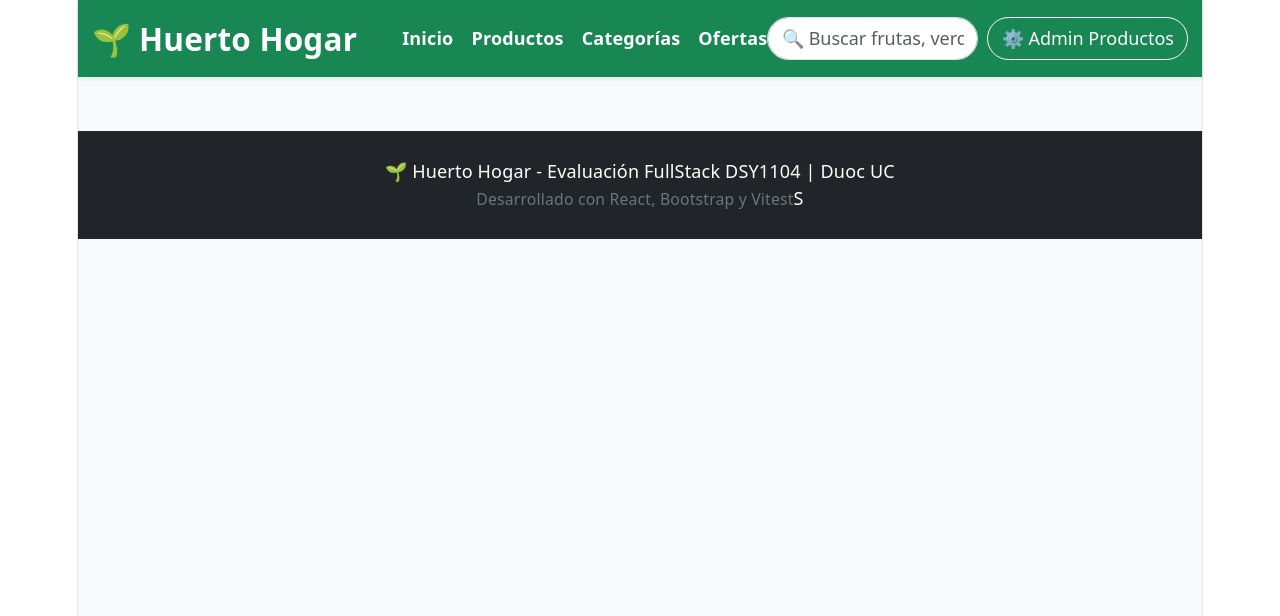
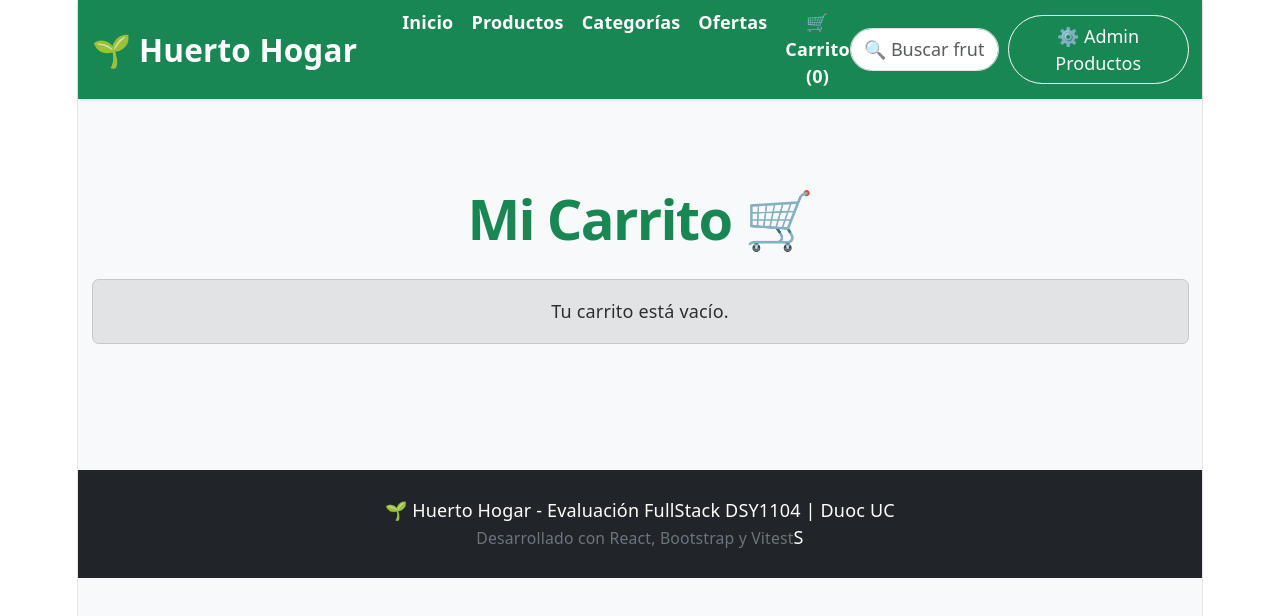
Before and after one commit to benantileo-droid/evaluacion2FullStack, a React (Vite) app in the folder huerto-app/: page /carrito in a window 1280 px wide. Shown: the top 616 px of the page. Built offline with nearby package versions, Linux system fonts and the light colour scheme.

Commit message:
creacion de carrito

```diff
--- a/huerto-app/src/App.jsx
+++ b/huerto-app/src/App.jsx
@@ -8,6 +8,7 @@ import Home from './pages/Home';
 import Productos from './pages/Productos';
 import Categoria from './pages/Categoria';
 import Ofertas from './pages/Ofertas';
+import Carrito from './pages/Carrito';
 
 export default function app(){
 const [productos, setProductos] = useState(() => {
@@ -37,6 +38,32 @@ const [productos, setProductos] = useState(() => {
       return [...prev, { ...product, cantidad: 1 }];
     });
   };
+  const handleRemoveFromCart = (id) => {
+  setCarrito((prev) =>
+    prev.filter((producto) => producto.id !== id)
+  );
+};
+const handleIncreaseQuantity = (id) => {
+  setCarrito((prev) =>
+    prev.map((producto) =>
+      producto.id === id
+        ? { ...producto, cantidad: producto.cantidad + 1 }
+        : producto
+    )
+  );
+};
+
+const handleDecreaseQuantity = (id) => {
+  setCarrito((prev) =>
+    prev
+      .map((producto) =>
+        producto.id === id
+          ? { ...producto, cantidad: producto.cantidad - 1 }
+          : producto
+      )
+      .filter((producto) => producto.cantidad > 0)
+  );
+};
 
   const handleSaveProduct = (nuevoProducto) => {
 
@@ -109,6 +136,12 @@ const handleEditProduct = (producto) => {
   <Link className="text-white text-decoration-none fw-semibold" to="/ofertas">
     Ofertas
   </Link>
+  <Link
+  className="text-white text-decoration-none fw-semibold"
+  to="/carrito"
+>
+  🛒 Carrito ({carrito.length})
+</Link>
 </div>
           <button className="navbar-toggler" type="button" data-bs-toggle="collapse" data-bs-target="#navbarNav">
             <span className="navbar-toggler-icon"></span>
@@ -167,6 +200,17 @@ const handleEditProduct = (producto) => {
     />
   }
 />
+<Route
+  path="/carrito"
+  element={
+    <Carrito
+  carrito={carrito}
+  onRemove={handleRemoveFromCart}
+  onIncrease={handleIncreaseQuantity}
+  onDecrease={handleDecreaseQuantity}
+/>
+  }
+/>
   </Routes>
       {/* 3. CONTENIDO PRINCIPAL */}
       {/* 3. FORMULARIO DE ADMINISTRACIÓN */}
--- a/huerto-app/src/pages/Carrito.jsx
+++ b/huerto-app/src/pages/Carrito.jsx
@@ -0,0 +1,86 @@
+import React from 'react';
+
+export default function Carrito({
+  carrito,
+  onRemove,
+  onIncrease,
+  onDecrease
+}) {
+  const total = carrito.reduce(
+    (acumulador, producto) =>
+      acumulador + producto.precio * producto.cantidad,
+    0
+  );
+
+  return (
+    <div className="container py-5">
+      <h1 className="fw-bold text-success mb-4">
+        Mi Carrito 🛒
+      </h1>
+
+      {carrito.length === 0 ? (
+        <div className="alert alert-secondary">
+          Tu carrito está vacío.
+        </div>
+      ) : (
+        <div>
+          {carrito.map((producto) => (
+            <div
+              key={producto.id}
+              className="card border-0 shadow-sm mb-3"
+            >
+              <div className="card-body d-flex justify-content-between align-items-center">
+
+                <div>
+                  <h5 className="fw-bold mb-1">
+                    {producto.nombre}
+                  </h5>
+
+                  <div className="d-flex align-items-center gap-2 mt-2">
+  <span className="text-muted">Cantidad:</span>
+
+  <button
+    className="btn btn-outline-secondary btn-sm"
+    onClick={() => onDecrease(producto.id)}
+  >
+    −
+  </button>
+
+  <strong>{producto.cantidad}</strong>
+
+  <button
+    className="btn btn-outline-success btn-sm"
+    onClick={() => onIncrease(producto.id)}
+  >
+    +
+  </button>
+</div>
+                </div>
+
+                <div className="d-flex align-items-center">
+                  <span className="fw-bold text-success fs-5">
+                    ${producto.precio * producto.cantidad}
+                  </span>
+
+                  <button
+                    className="btn btn-outline-danger btn-sm ms-3"
+                    onClick={() => onRemove(producto.id)}
+                  >
+                    Eliminar
+                  </button>
+                </div>
+
+              </div>
+            </div>
+          ))}
+
+          <div className="text-end mt-4">
+            <h3 className="fw-bold">
+              Total: ${total}
+            </h3>
+          </div>
+        </div>
+      )}
+    </div>
+  );
+}
```
